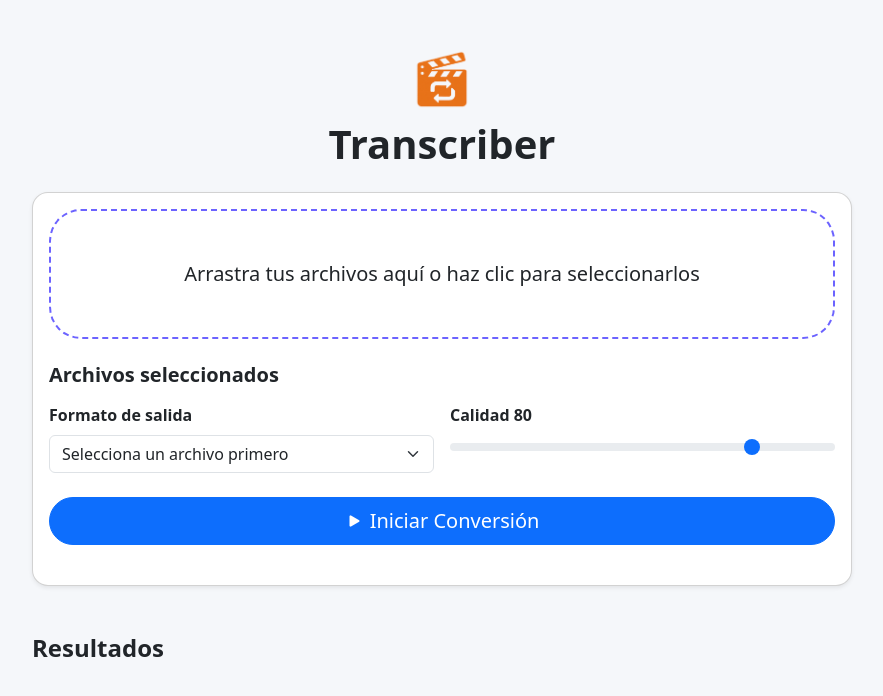
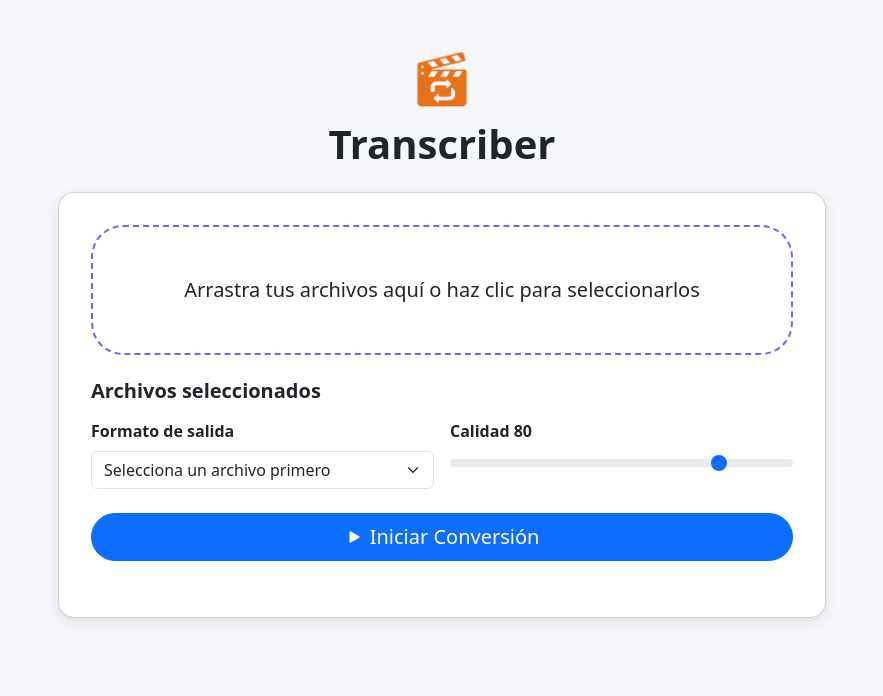
Before and after one commit to jmcc0049/transcriber, a Flask app: page / in a window 1280 px wide. Shown: the top 696 px of the page, without its empty margins (198-1081 px from the left). Run offline with Flask 3, Linux system fonts and the light colour scheme.

Commit message:
Pequeños cambios

```diff
--- a/templates/index.html
+++ b/templates/index.html
@@ -10,9 +10,7 @@
     <link href="https://cdn.jsdelivr.net/npm/bootstrap@5.3.3/dist/css/bootstrap.min.css" rel="stylesheet" />
     <link href="https://cdn.jsdelivr.net/npm/bootstrap-icons@1.11.3/font/bootstrap-icons.css" rel="stylesheet" />
     <style>
-      body {
-        background: #f5f7fa;
-      }
+      body { background: #f5f7fa; }
       .dropzone {
         border: 2px dashed #6c63ff;
         border-radius: 2rem;
@@ -21,9 +19,47 @@
         cursor: pointer;
         transition: background 0.2s;
       }
-      .dropzone.dragover {
-        background: #ebe9ff;
+      .dropzone.dragover { background: #ebe9ff; }
+
+      /* Grid centrar inicialmente y expandir al activar */
+      .conversion-container {
+        display: grid;
+        grid-template-columns: 1fr;
+        justify-items: center;
+        width: 100%;
+        gap: 0;
       }
+      .selected-section,
+      .results-section {
+        background: #fff;
+        border-radius: 1rem;
+        box-shadow: 0 4px 12px rgba(0, 0, 0, 0.1);
+        transition: all 0.6s ease;
+      }
+      .selected-section {
+        padding: 1rem;
+        max-width: 60vw;
+        width: 100%;
+      }
+      .results-section {
+        padding: 1rem;
+        display: none;
+        opacity: 0;
+      }
+      .conversion-container.active {
+        grid-template-columns: 1fr 1fr;
+        justify-items: stretch;
+        gap: 2rem;
+      }
+      .conversion-container.active .selected-section {
+        max-width: none;
+      }
+      .conversion-container.active .results-section {
+        display: block;
+        opacity: 1;
+      }
+
+      /* Ajustes de previews */
       #previewGrid video,
       #previewGrid img,
       #selectedGrid video,
@@ -36,29 +72,21 @@
   </head>
 
   <body>
-    <main class="container py-5">
-      <div class="mx-auto" style="max-width: 820px">
-        <h1 class="mb-4 fw-bold text-center">
-          <img src="/static/favicon.png" alt="logo" width="64" height="64" class="d-block mx-auto mb-2" />
-          Transcriber
-        </h1>
-
-        <!-- Card principal -->
-        <div class="card shadow-sm rounded-4">
+    <main class="container-fluid py-5">
+      <h1 class="mb-4 fw-bold text-center">
+        <img src="/static/favicon.png" alt="logo" width="64" height="64" class="d-block mx-auto mb-2" />
+        Transcriber
+      </h1>
+      <div id="conversionContainer" class="conversion-container">
+        <!-- Sección de selección -->
+        <div class="card selected-section" id="selectedSection">
           <div class="card-body">
-            <!-- Zona Drag & Drop -->
             <div id="dropArea" class="dropzone mb-4">
-              <p class="lead mb-0">
-                Arrastra tus archivos aquí o haz clic para seleccionarlos
-              </p>
+              <p class="lead mb-0">Arrastra tus archivos aquí o haz clic para seleccionarlos</p>
               <input id="files" name="files" type="file" accept="video/*,image/*" multiple hidden />
             </div>
-
-            <!-- Grid de previsualización de archivos seleccionados -->
             <h2 class="h5 fw-semibold mb-3">Archivos seleccionados</h2>
             <div id="selectedGrid" class="row g-4 mb-4"></div>
-
-            <!-- Formato & Calidad -->
             <div class="row g-3 mb-4">
               <div class="col-md">
                 <label class="form-label fw-semibold" for="target_format">Formato de salida</label>
@@ -67,98 +95,72 @@
                 </select>
               </div>
               <div class="col-md">
-                <label class="form-label fw-semibold" for="qualitySlider">Calidad <span id="qualityValue" class="fw-bold">80</span></label>
+                <label class="form-label fw-semibold" for="qualitySlider">
+                  Calidad <span id="qualityValue" class="fw-bold">80</span>
+                </label>
                 <input id="qualitySlider" type="range" class="form-range" min="1" max="100" value="80" />
               </div>
             </div>
-
-            <!-- Botón de acción -->
             <div class="d-grid">
               <button id="btnConvert" class="btn btn-primary btn-lg rounded-pill">
                 <i class="bi bi-play-fill"></i> Iniciar Conversión
               </button>
             </div>
-
-            <!-- Área de progreso -->
             <div id="progressArea" class="mt-4"></div>
           </div>
         </div>
-
-        <!-- Grid de resultados -->
-        <h2 class="h4 fw-semibold mt-5">Resultados</h2>
-        <div id="previewGrid" class="row g-4"></div>
+        <!-- Sección de resultados -->
+        <div class="card results-section" id="resultsSection">
+          <div class="card-body">
+            <h2 class="h4 fw-semibold mt-0 mb-3">Resultados</h2>
+            <div id="previewGrid" class="row g-4"></div>
+          </div>
+        </div>
       </div>
     </main>
 
-    <!-- Bootstrap JS (sólo Popper util-free) -->
+    <!-- Bootstrap JS -->
     <script src="https://cdn.jsdelivr.net/npm/bootstrap@5.3.3/dist/js/bootstrap.bundle.min.js"></script>
-
     <script>
-      /* ───── Variables del servidor (inyectadas por Jinja) + Fallback ─── */
       const VF_RAW = '{{ video_formats|tojson|safe }}';
       const IF_RAW = '{{ image_formats|tojson|safe }}';
-
-      /* Comprobamos si la cadena parece JSON antes de intentar parsearla */
-      const looksLikeJSON = (str) => /^\s*[\[{]/.test(str);
+      const looksLikeJSON = str => /^\s*[\[{]/.test(str);
       function safeParse(raw, fallback) {
         if (!looksLikeJSON(raw)) return fallback;
-        try {
-          const data = JSON.parse(raw);
-          return Array.isArray(data) ? data : fallback;
-        } catch {
-          return fallback;
-        }
+        try { const data = JSON.parse(raw); return Array.isArray(data) ? data : fallback; } catch { return fallback; }
       }
+      const videoFormats = safeParse(VF_RAW, ['mp4','avi','mkv','mov','wmv','flv','webm']);
+      const imageFormats = safeParse(IF_RAW, ['jpg','jpeg','png','webp','gif','bmp']);
 
-      const videoFormats = safeParse(VF_RAW, ['mp4', 'avi', 'mkv', 'mov', 'wmv', 'flv', 'webm']);
-      const imageFormats = safeParse(IF_RAW, ['jpg', 'jpeg', 'png', 'webp', 'gif', 'bmp']);
-
-      /* ───── Helper DOM ─────────────────────────────────────────────── */
-      const $ = (sel) => document.querySelector(sel);
+      const $ = sel => document.querySelector(sel);
       const previewGrid = $('#previewGrid');
       const selectedGrid = $('#selectedGrid');
 
-      /* ───── Fetch helper para manejar respuestas no‑JSON ───────────── */
       async function fetchJSON(url, options = {}) {
         const res = await fetch(url, options);
         const text = await res.text();
-        let json;
-        try {
-          json = JSON.parse(text);
-        } catch {
-          throw new Error(text || 'Respuesta no válida del servidor');
-        }
-        return { ok: res.ok, json };
+        try { return { ok: res.ok, json: JSON.parse(text) }; } catch { throw new Error(text || 'Respuesta no válida'); }
       }
 
-      /* ───── Previsualización de los archivos seleccionados ─────────── */
       function renderSelectedPreviews() {
         selectedGrid.innerHTML = '';
         const files = $('#files').files;
         if (!files.length) return;
-
-        [...files].forEach((file) => {
+        [...files].forEach(file => {
           const col = document.createElement('div');
           col.className = 'col-sm-6 col-lg-4';
           const url = URL.createObjectURL(file);
-          let html = '';
-          if (file.type.startsWith('video') || /\.(mp4|avi|mkv|mov|wmv|flv|webm)$/i.test(file.name)) {
-            html = `<video class="w-100 rounded" src="${url}" controls muted></video>`;
-          } else {
-            html = `<img class="w-100 rounded" src="${url}" alt="preview" />`;
-          }
-          col.innerHTML = html;
+          const isVideo = file.type.startsWith('video') || /\.(mp4|avi|mkv|mov|wmv|flv|webm)$/i.test(file.name);
+          col.innerHTML = isVideo
+            ? `<video class="w-100 rounded" src="${url}" controls muted></video>`
+            : `<img class="w-100 rounded" src="${url}" alt="preview" />`;
           selectedGrid.appendChild(col);
-
-          /* Liberar memoria cuando se cargue la miniatura */
           const media = col.querySelector('video, img');
-          const revoke = () => URL.revokeObjectURL(url);
-          media.addEventListener('loadeddata', revoke, { once: true });
-          media.addEventListener('load', revoke, { once: true });
+          media.addEventListener('loadeddata', () => URL.revokeObjectURL(url), { once: true });
+          media.addEventListener('load', () => URL.revokeObjectURL(url), { once: true });
         });
       }
 
-      /* ───── Actualizar opciones de formato según el 1er archivo ───── */
       function updateFormatOptions() {
         const select = $('#target_format');
         select.innerHTML = '';
@@ -169,109 +171,72 @@
           return;
         }
         const first = files[0];
-        const list = first.type.startsWith('video') || /\.(mp4|avi|mkv|mov|wmv|flv|webm)$/i.test(first.name) ? videoFormats : imageFormats;
-        select.innerHTML = list.map((fmt) => `<option value="${fmt}">${fmt.toUpperCase()}</option>`).join('');
+        const list = first.type.startsWith('video') || /\.(mp4|avi|mkv|mov|wmv|flv|webm)$/i.test(first.name)
+          ? videoFormats : imageFormats;
+        select.innerHTML = list.map(fmt => `<option value="${fmt}">${fmt.toUpperCase()}</option>`).join('');
         renderSelectedPreviews();
       }
 
-      /* ───── Slider de calidad ─────────────────────────────────────── */
-      $('#qualitySlider').addEventListener('input', (e) => {
-        $('#qualityValue').textContent = e.target.value;
-      });
-
-      /* ───── Drag & Drop ───────────────────────────────────────────── */
+      $('#qualitySlider').addEventListener('input', e => $('#qualityValue').textContent = e.target.value);
       const dropArea = $('#dropArea');
-      ['dragenter', 'dragover'].forEach((ev) => dropArea.addEventListener(ev, (e) => {
-        e.preventDefault();
-        dropArea.classList.add('dragover');
-      }));
-      ['dragleave', 'drop'].forEach((ev) => dropArea.addEventListener(ev, (e) => {
-        e.preventDefault();
-        dropArea.classList.remove('dragover');
-      }));
+      ['dragenter','dragover'].forEach(ev => dropArea.addEventListener(ev, e => { e.preventDefault(); dropArea.classList.add('dragover'); }));
+      ['dragleave','drop'].forEach(ev => dropArea.addEventListener(ev, e => { e.preventDefault(); dropArea.classList.remove('dragover'); }));
       dropArea.addEventListener('click', () => $('#files').click());
-      dropArea.addEventListener('drop', (e) => {
-        const dt = new DataTransfer();
-        [...e.dataTransfer.files].forEach((f) => dt.items.add(f));
-        /* Algunos navegadores no permiten asignar directamente input.files; en ese caso capturaremos el error. */
-        try {
-          $('#files').files = dt.files;
-        } catch {
-          alert('Tu navegador no permite la selección por arrastre; emplea el botón.');
-        }
-        updateFormatOptions();
-      });
+      dropArea.addEventListener('drop', e => {const dt=new DataTransfer();[...e.dataTransfer.files].forEach(f=>dt.items.add(f));try{$('#files').files=dt.files;}catch{alert('Tu navegador no permite arrastre; usa el botón.');}updateFormatOptions();});
       $('#files').addEventListener('change', updateFormatOptions);
 
-      /* ───── Enviar conversión ─────────────────────────────────────── */
       $('#btnConvert').addEventListener('click', async () => {
-        const filesInput = $('#files');
-        if (!filesInput.files.length) {
-          alert('Selecciona al menos un archivo.');
-          return;
-        }
-        const targetFmt = $('#target_format').value;
-        if (!targetFmt) {
-          alert('Selecciona el formato de salida.');
-          return;
-        }
-
+        if (!$('#files').files.length) return alert('Selecciona al menos un archivo.');
+        if (!$('#target_format').value) return alert('Selecciona el formato de salida.');
+        document.getElementById('conversionContainer').classList.add('active');
         const fd = new FormData();
-        [...filesInput.files].forEach((f) => fd.append('files', f));
-        fd.append('target_format', targetFmt);
+        [...$('#files').files].forEach(f => fd.append('files', f));
+        fd.append('target_format', $('#target_format').value);
         fd.append('quality_level', $('#qualitySlider').value);
-
-        /* Reset UI */
-        $('#progressArea').innerHTML = `<div class="progress" role="progressbar"><div class="progress-bar progress-bar-striped progress-bar-animated" style="width: 50%"></div></div>`;
+        $('#progressArea').innerHTML = `<div class="progress" role="progressbar"><div class="progress-bar progress-bar-striped progress-bar-animated" style="width:50%"></div></div>`;
         previewGrid.innerHTML = '';
-
         try {
           const { ok, json } = await fetchJSON('/convert', { method: 'POST', body: fd });
           if (!ok || json.status !== 'ok') throw new Error(json.message || 'Error de conversión');
           $('#progressArea').innerHTML = '';
-          json.tasks.forEach((task) => createTaskCard(task));
+          json.tasks.forEach(createTaskCard);
         } catch (err) {
-          $('#progressArea').innerHTML = `<div class="alert alert-danger">${err.message || err}</div>`;
+          $('#progressArea').innerHTML = `<div class="alert alert-danger">${err.message||err}</div>`;
         }
       });
 
-      /* ───── Crear tarjeta de seguimiento ─────────────────────────── */
       function createTaskCard({ task_id, input_file, output_file }) {
         const col = document.createElement('div');
-        col.className = 'col-sm-6 col-lg-4';
-        col.id = `card-${task_id}`;
+        col.className = 'col-sm-6 col-lg-4'; col.id = `card-${task_id}`;
         col.innerHTML = `<div class="card h-100 shadow-sm"><div class="card-body d-flex flex-column"><h5 class="card-title">${input_file}</h5><p class="text-muted small mb-3">${output_file}</p><div class="mt-auto"><span class="badge text-bg-warning">Procesando…</span></div></div></div>`;
         previewGrid.appendChild(col);
         pollStatus(task_id, output_file);
       }
 
-      /* ───── Polling de estado ────────────────────────────────────── */
-      async function pollStatus(id, outfile) {
+      async function pollStatus(id, filename) {
         try {
           const { json } = await fetchJSON(`/task_status/${id}`);
-          const card = $(`#card-${id} .badge`);
-
+          const badge = document.querySelector(`#card-${id} .badge`);
           if (json.status === 'running') {
-            setTimeout(() => pollStatus(id, outfile), 2000);
+            setTimeout(() => pollStatus(id, filename), 2000);
           } else if (json.status === 'done' && json.success) {
-            card.className = 'badge text-bg-success';
-            card.textContent = 'Completado';
-            showPreview(outfile, id);
+            badge.className = 'badge text-bg-success';
+            badge.textContent = 'Completado';
+            showPreview(filename, id);
           } else {
-            card.className = 'badge text-bg-danger';
-            card.textContent = 'Error';
+            badge.className = 'badge text-bg-danger';
+            badge.textContent = 'Error';
           }
         } catch {
-          setTimeout(() => pollStatus(id, outfile), 4000);
+          setTimeout(() => pollStatus(id, filename), 4000);
         }
       }
 
-      /* ───── Mostrar preview convertido ───────────────────────────── */
-      function showPreview(fileName, taskId) {
-        const ext = fileName.split('.').pop().toLowerCase();
-        const src = `/converted/${encodeURIComponent(fileName)}`;
-        const container = $(`#card-${taskId} .card`);
-        const html = ['mp4', 'webm', 'mov', 'mkv', 'avi'].includes(ext)
+      function showPreview(name, id) {
+        const ext = name.split('.').pop().toLowerCase();
+        const src = `/converted/${encodeURIComponent(name)}`;
+        const container = document.querySelector(`#card-${id} .card`);
+        const html = ['mp4','webm','mov','mkv','avi'].includes(ext)
           ? `<video class="w-100 mt-3 rounded" controls src="${src}"></video>`
           : `<img class="w-100 mt-3 rounded" src="${src}" alt="preview" />`;
         container.insertAdjacentHTML('beforeend', html);
```
